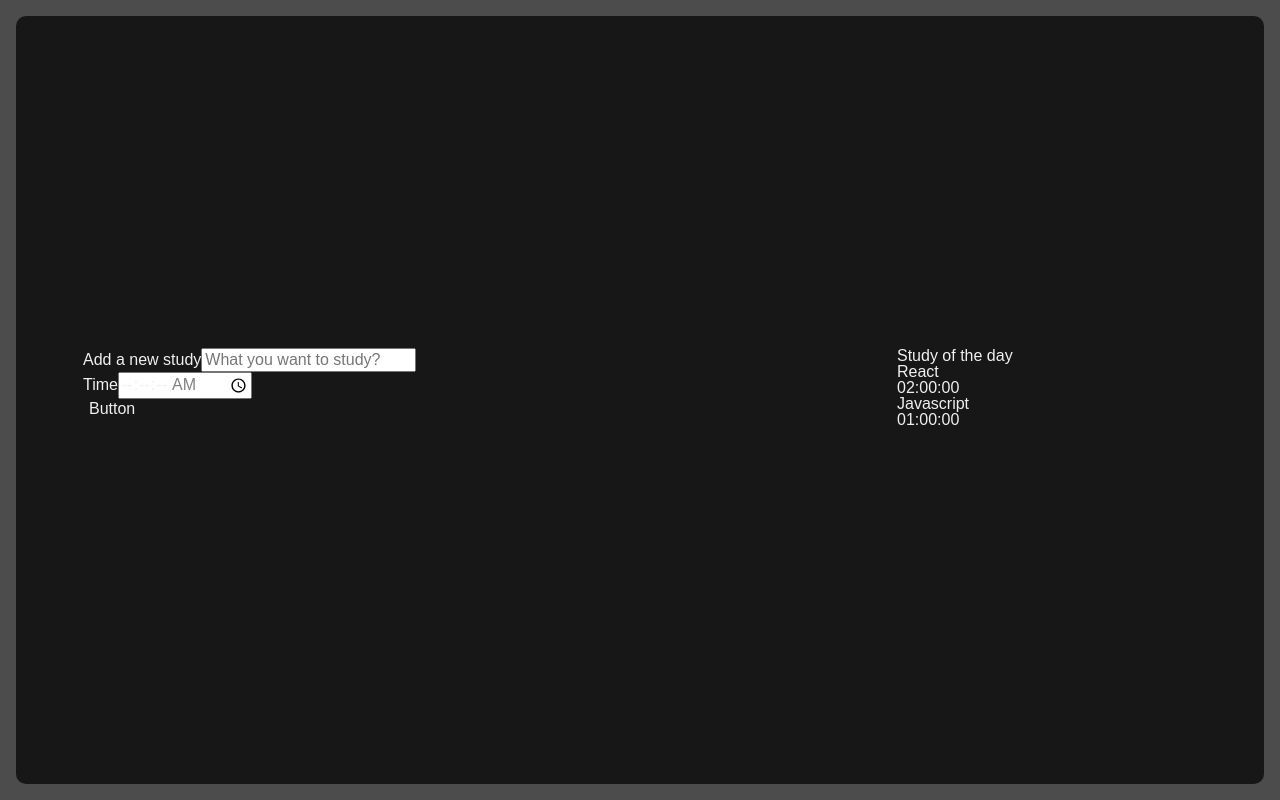
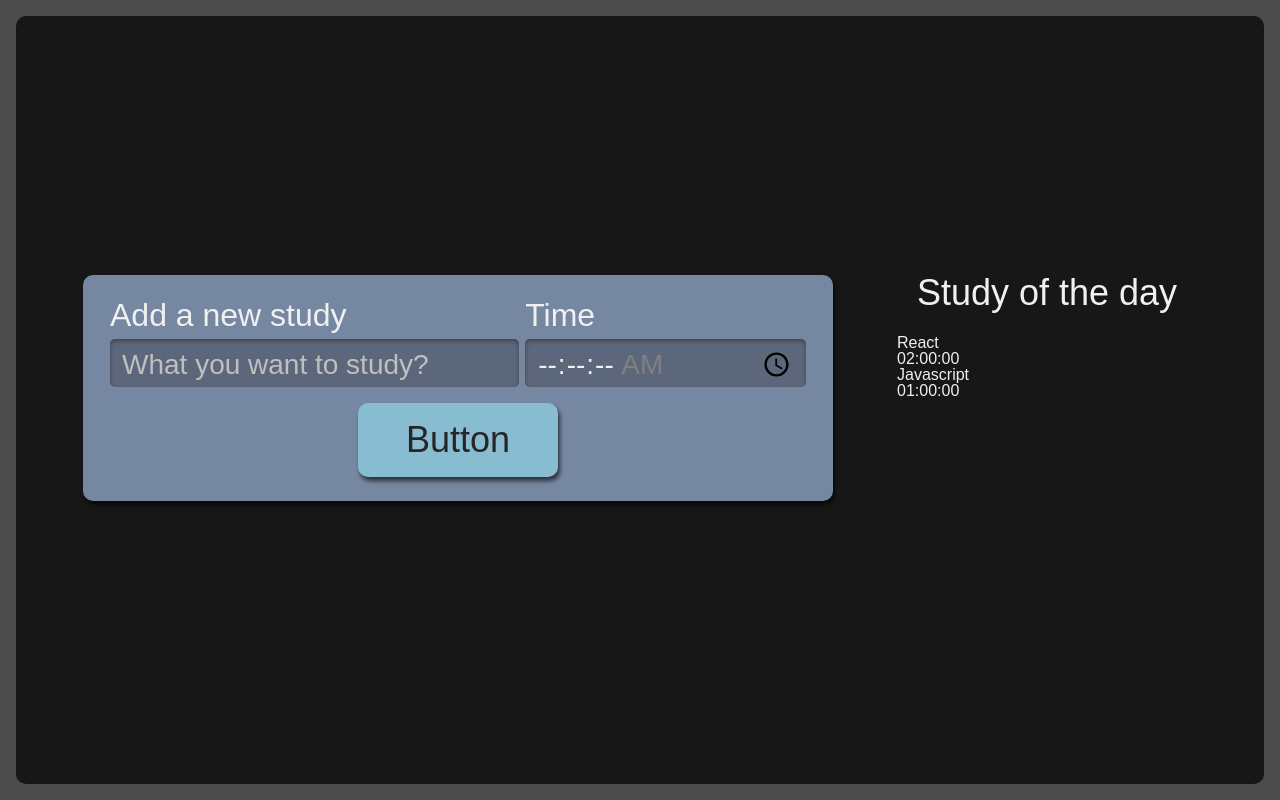
Before and after one commit to kevinaraujo/react-with-ts, a React (Create React App) app: page / in a window 1280 px wide. Built offline with nearby package versions, Linux system fonts and the light colour scheme.

Commit message:
feat: Added style file into each component.

```diff
--- a/src/components/Button/index.tsx
+++ b/src/components/Button/index.tsx
@@ -1,4 +1,6 @@
 import React from 'react'
+
+import './style.scss'
 
 class Button extends React.Component {
     super() {
@@ -7,7 +9,7 @@
 
     render() {
         return (
-            <button>
+            <button className="botao">
                 Button
             </button>
         )
--- /dev/null
+++ b/src/components/Button/style.scss
@@ -0,0 +1,25 @@
+.botao {
+    align-self: center;
+    background-color: #88bcd1;
+    border-radius: 10px;
+    box-shadow: 2px 4px 4px #0000009F;
+    color: #272626;
+    cursor: pointer;
+    font-size: 1.25rem;
+    padding: 16px;
+    width: 150px;
+
+    &:active {
+      background-color: #7CA6B7;
+      box-shadow: 2px 2px 4px #0000009F inset;
+    }
+  }
+
+  @media screen and (min-width: 1280px) {
+    .botao {
+      grid-column-start: span 2;
+      justify-self: center;
+      width: 200px;
+      font-size: 2.25rem;
+    }
+  }
--- a/src/components/Form/index.tsx
+++ b/src/components/Form/index.tsx
@@ -1,11 +1,13 @@
 import React from 'react'
 import Button from '../Button'
+
+import './style.scss'
 
 class Form extends React.Component {
     render() {
         return (
-            <form>
-                <div>
+            <form className="novaTarefa">
+                <div className="inputContainer">
                     <label htmlFor="task">Add a new study</label>
                     <input
                         type="text"
@@ -15,7 +17,7 @@
                         required
                     />
                 </div>
-                <div>
+                <div className="inputContainer">
                     <label htmlFor="time">Time</label>
                     <input
                         type="time"
--- /dev/null
+++ b/src/components/Form/style.scss
@@ -0,0 +1,61 @@
+.novaTarefa {
+    display:flex;
+    flex-direction: column;
+    grid-area: nova-tarefa;
+    background-color: #7687A1;
+    border-radius: 10px;
+    box-shadow: 2px 4px 4px #0000009F;
+    padding: 12px;
+
+    .inputContainer {
+      display: flex;
+      flex-direction: column;
+      width: 100%;
+      margin-bottom: 16px;
+
+      label {
+        margin-bottom: 8px;
+        font-size: 1.25rem;
+      }
+
+      input {
+        width: 100%;
+        padding: 8px 12px 4px;
+        box-sizing: border-box;
+        border: unset;
+        border-radius: 5px;
+        background-color: #5D677C;
+        box-shadow: 0px 2px 4px #2D2B2B9F inset;
+
+        &::placeholder {
+          color: #BFBFBF;
+        }
+      }
+    }
+
+    @media screen and (min-width: 1280px) {
+      flex-direction: row;
+      flex-wrap: wrap;
+      justify-content: space-around;
+      font-size: 2.25rem;
+      padding: 24px;
+      box-sizing: border-box;
+
+      .inputContainer {
+        width: calc(60% - 12px);
+
+        &:last-of-type {
+          width: 40%;
+        }
+
+        label {
+          font-size: 2rem;
+        }
+
+        input {
+          height: 100%;
+          font-size: 1.75rem;
+        }
+      }
+    }
+  }
--- a/src/components/List/index.tsx
+++ b/src/components/List/index.tsx
@@ -1,5 +1,7 @@
 import { render } from '@testing-library/react'
 import React from 'react'
+
+import './style.scss'
 
 function List() {
     const tasks = [{
@@ -11,11 +13,11 @@
     }]
 
     return (
-        <aside>
+        <aside className="listaTarefas">
             <h2>Study of the day</h2>
             <ul>
                 { tasks.map((item, index) => (
-                    <li key={index}>
+                    <li key={index} className="">
                         <h3>{item.task}</h3>
                         <span>{item.time}</span>
                     </li>
--- /dev/null
+++ b/src/components/List/style.scss
@@ -0,0 +1,75 @@
+.listaTarefas {
+    grid-area: tarefas;
+    height: 100%;
+
+    h2 {
+      font-size: 1.25rem;
+      margin-bottom: 12px;
+    }
+
+    ul {
+      max-height: 350px;
+      overflow-y: scroll;
+        scrollbar-width: thin;
+    }
+
+    @media screen and (min-width:1280px) {
+
+      h2{
+        text-align: center;
+        font-size: 2.25rem;
+        margin-bottom: 24px;
+      }
+
+      ul {
+        overflow: auto;
+        max-height: 500px;
+      }
+    }
+  }
+
+  .item {
+    background-color: #4D4D4D;
+    border-radius: 8px;
+    box-shadow: 2px 4px 4px #0000009F;
+    padding: 12px;
+    margin-bottom: 8px;
+    position: relative;
+    cursor: pointer;
+
+    h3 {
+      margin-bottom: 8px;
+      word-break: break-all;
+    }
+
+    span {
+      color: #D0D0D0;
+    }
+
+    @media screen and (min-width:1280px) {
+      font-size: 1.8rem;
+    }
+  }
+
+  .itemSelecionado {
+    background-color: #292929;
+    box-shadow: 2px 4px 4px #0000009F inset;
+  }
+
+  .itemCompletado {
+    background-color: #566F42;
+    cursor: auto;
+
+    .concluido {
+      display: block;
+      background-image: url('../../assets/img/check-mark.svg');
+      background-repeat: no-repeat;
+      background-size: 38px 38px;
+      position: absolute;
+      top: 50%;
+      right: 12px;
+      transform: translateY(-50%);
+      width: 42px;
+      height: 43px;
+    }
+  }
```
Also changed, not shown: src/assets/img/check-mark.svg (added).
